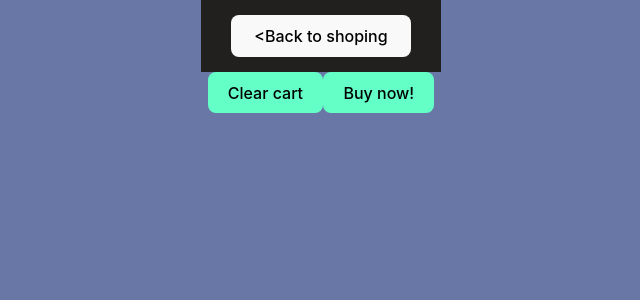
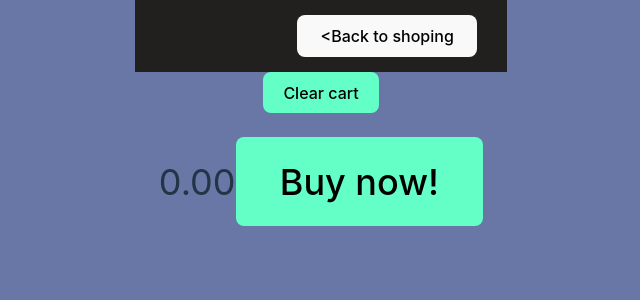
Before and after one commit to ivakhiv99/web_store_demo, a React (Vite) app: page /cart in a window 1280 px wide. Shown: the top 300 px of the page, without its empty margins (319-959 px from the left). Built offline with nearby package versions, Linux system fonts and the light colour scheme.

Commit message:
refactor: routes as enum /feat: cart slice changes & work on organizer middleware

```diff
--- a/src/App.tsx
+++ b/src/App.tsx
@@ -12,13 +12,20 @@ const AppWrapper = styled.div`
   width: 100%;
 `;
 
+export enum RouteNames {
+  products = '/products',
+  product = '/product',
+  cart = '/cart',
+  checkout = '/checkout',
+}
+
 function App() {
   const dispatch = useAppDispatch();
 
   useEffect(() => {
     const storedCartData = localStorage.getItem('cart');
     const userCart = storedCartData ? JSON.parse(storedCartData) : [];
-    dispatch(syncCart(userCart))
+    dispatch(syncCart(userCart));
   }, []);
 
   return (
@@ -27,18 +34,18 @@ function App() {
       <Routes>
         <Route
           path="/"
-          element={<Navigate to="/products" />}
+          element={<Navigate to={RouteNames.products} />}
         />
-        <Route path="/products" element={<Products />} />
-        <Route path="/product/:productId" element={<ProductInfo />} />
-        <Route path="/cart" element={<Cart />} />
-        <Route path="/checkout" element={<Checkout />} />
+        <Route path={RouteNames.products} element={<Products />} />
+        <Route path={`${RouteNames.product}/:productId`} element={<ProductInfo />} />
+        <Route path={RouteNames.cart} element={<Cart />} />
+        <Route path={RouteNames.checkout} element={<Checkout />} />
       </Routes>
     </AppWrapper>
   );
 };
 
-export default App
+export default App;
 
 
 // TODO:
@@ -56,8 +63,6 @@ export default App
 // - calculate price
 // - collect and display checkout info
 
-// Other:
-// Make routes into enums
 
 //TIME LOG:
 
@@ -65,7 +70,6 @@ export default App
 // start 11:45 - end 13:00 = 75
 // start 13:15 - end 14:30 = 65
 // start 15:00 - end 17:15 = 135  = 275
-
 
 // 08.07.2023
 // start 14:30 - end 15:00 = 30
@@ -79,4 +83,7 @@ export default App
 // start 11:30 - end 13:00 = 90
 // start 13:45 - end 14:00 = 15
 // start 14:30 - end 15:15 = 45
-// start 16:30 - end 17:15 = 45
+// start 16:30 - end 17:15 = 45   = 195
+
+// 20.07.2023
+// start 11:30 - end 12:15 = 45
--- a/src/components/AddToCartButton.tsx
+++ b/src/components/AddToCartButton.tsx
@@ -26,7 +26,7 @@ const AddToCartButton:FC<IAddToCartButton> = ({ productId }) => {
         //Ideally here should be POST request to backend to save what user added to his cart
         //I'll just save this info in local storage for demo purposes
         alert(`product with id ${productId} added`);
-        dispatch(addProductToCart(productId));
+        dispatch(addProductToCart({id: productId, quantity: 1}));
     }
 
     return (
--- a/src/components/ItemCard.tsx
+++ b/src/components/ItemCard.tsx
@@ -23,8 +23,6 @@ const ProductDescription = styled.div`
 
 
 
-// interface IProductCart extends Omit<IProduct, 'id'> {}
-
 const ItemCard:FC<IProduct> = ({ id, title, price, image}) => (
     <ProductCart>
       <Image src={image} alt={title} />
--- a/src/components/ItemCounter.tsx
+++ b/src/components/ItemCounter.tsx
@@ -1,6 +1,10 @@
-import React, { useState } from 'react';
+import React, { useEffect, useState } from 'react';
 
-const ItemCounter: React.FC = () => {
+interface IItemCounter {
+  updateCount: (num: number) => void
+}
+
+const ItemCounter: React.FC<IItemCounter> = ({updateCount}) => {
   const [itemsCount, setCount] = useState<number>(1);
 
   const increment = () => {
@@ -13,6 +17,8 @@ const ItemCounter: React.FC = () => {
     }
   };
 
+  useEffect(() => updateCount(itemsCount), [itemsCount]);
+
   return (
     <div>
       <button onClick={increment}>+1</button>
--- a/src/components/ShopingCartItem.tsx
+++ b/src/components/ShopingCartItem.tsx
@@ -1,4 +1,4 @@
-import { FC } from 'react';
+import { FC, useEffect, useState } from 'react';
 import { IProduct } from '../types/Product';
 import { styled } from 'styled-components';
 import Image from './Image';
@@ -41,18 +41,30 @@ const ControlButton = styled.button`
 
 const Count = styled.div``;
 
-// interface IProductCart extends Omit<IProduct, 'id'> {}
+interface IProductCart extends IProduct {
+    updateQuantity: (id: number, count: number) => void;
+}
 
-const ShopingCartItem:FC<IProduct> = ({ id, title, price, image}) => (
+
+const ShopingCartItem:FC<IProductCart> = ({updateQuantity, id, title, price, image}) => {
+    const [count, setCount] = useState<number>(1);
+
+    useEffect(()=>updateQuantity(id, count), [count]);
+
+    const updateCount = (num: number) => setCount(num);
+
+    return (
         <ProductCart>
           <Image src={image} alt={title} />
           <ProductDescription>
               <h3>{title}</h3>
-          <p>{price}</p>
+              <p>{price*count}</p>
               <AddToCartButton productId={id}/>
           </ProductDescription>
-      <ItemCounter/>
+          <ItemCounter updateCount={updateCount}/>
         </ProductCart>
     );
+}
+
 
 export default ShopingCartItem;
--- a/src/components/pages/Cart.tsx
+++ b/src/components/pages/Cart.tsx
@@ -6,6 +6,7 @@ import { IProduct } from '../../types/Product';
 import ShopingCartItem from '../ShopingCartItem';
 import styled from 'styled-components';
 import { Link } from 'react-router-dom';
+import { RouteNames } from '../../App';
 
 const BuyButton = styled.button`
     background-color: #63ffc7;
@@ -15,21 +16,53 @@ const ClearCart = styled.button`
     background-color: #63ffc7;
 `;
 
+const TotalPriceBox = styled.div`
+    flex-direction: row;
+    width: auto;
+    margin-left: auto;
+    padding: 24px;
+    font-size: 36px;
+`;
+
+interface IProductInCart extends IProduct {
+    quantity: number;
+}
+
 const Cart = () => {
-    const [cartItems, setCartItems] = useState<IProduct[]>([]);
+    const [cartItems, setCartItems] = useState<IProductInCart[]>([]);
+    const [totalPrice, setTotalPrice] = useState<number>(0);
 
     const dispatch = useAppDispatch();
     const cartDataFromStore = useAppSelector(state => state.cart);
     const urls = useMemo(() => cartDataFromStore.map((productId) => `/products/${productId}`), [cartDataFromStore]);
-    const {responses, isLoading, error } = useFetchMultiple(urls);
+    const { responses, isLoading, error } = useFetchMultiple(urls);
 
     useEffect(() => {
         if(responses) {
-            setCartItems(responses as IProduct[]);
+            const modifiedResponses = responses.map((responce) => {
+                responce.quantity = 1;
+                return responce;
+            })
+            setCartItems(modifiedResponses as IProductInCart[]);
         }
     }, [responses]);
 
+    useEffect(() => {
+        const newTotalPrice = cartItems.reduce((acc, item) => acc + item.price*item.quantity, 0);
+        setTotalPrice(newTotalPrice);
+    }, [cartItems]);
+
     const handleClearCart = () => dispatch(clearCart());
+
+    const updateQuantity = (id: number, count: number) => {
+        const updatedCart = cartItems.map((item) => {
+          if (item.id === id) {
+            return { ...item, quantity: count };
+          }
+          return item;
+        });
+        setCartItems(updatedCart);
+    };
 
     return (
         <div>
@@ -38,6 +71,7 @@ const Cart = () => {
             </ClearCart>
             {cartItems.map((product) => (
                 <ShopingCartItem
+                    updateQuantity={updateQuantity}
                     key={product.id}
                     id={product.id}
                     title={product.title}
@@ -45,11 +79,14 @@ const Cart = () => {
                     image={product.image}
                 />
             ))}
-            <Link to='/checkout'>
-                <BuyButton>
-                    Buy now!
-                </BuyButton>
-            </Link>
+            <TotalPriceBox>
+                {totalPrice.toFixed(2)}
+                <Link to={RouteNames.checkout}>
+                    <BuyButton>
+                        Buy now!
+                    </BuyButton>
+                </Link>
+            </TotalPriceBox>
 
         </div>
 
--- a/src/components/pages/Products.tsx
+++ b/src/components/pages/Products.tsx
@@ -9,7 +9,6 @@ import { Link } from "react-router-dom";
 const ProductCards = styled.div`
     width: 100%;
     display: flex;
-
 `;
 
 
--- a/src/redux/cartSlice.ts
+++ b/src/redux/cartSlice.ts
@@ -1,14 +1,21 @@
 import { createSlice } from '@reduxjs/toolkit';
 import type { PayloadAction } from '@reduxjs/toolkit';
 
-const initialState: number[] = [];
+interface ICartItem {
+    id: number;
+    quantity: number;
+};
+
+type CartState = ICartItem[];
+
+const initialState: CartState = [];
 
 const cartSlice = createSlice({
     name: 'cart',
     initialState: initialState,
     reducers: {
-        addProductToCart: (state, action: PayloadAction<number>) => [...state, action.payload],
-        removeProductFromCart:  (state, action: PayloadAction<number>) => state.filter(item => item !== action.payload),
+        addProductToCart: (state, action: PayloadAction<ICartItem>) => [...state, action.payload],
+        removeProductFromCart:  (state, action: PayloadAction<ICartItem>) => state.filter(item => item !== action.payload),
         clearCart: () => [],
         syncCart: (_, action) => action.payload,
     }
--- /dev/null
+++ b/src/redux/middlewares.ts
@@ -0,0 +1,43 @@
+import { Middleware } from 'redux';
+import { addProductToCart } from './cartSlice';
+
+
+const localStorageMiddleware:Middleware = store => next => action => {
+    console.log('localStorageMiddleware:', action);
+
+    const storedCartData = localStorage.getItem('cart');
+    const userCart = storedCartData ? JSON.parse(storedCartData) : [];
+    if(action.type === 'cart/addProductToCart') {
+        if(userCart) {
+            localStorage.setItem('cart', JSON.stringify([...userCart, action.payload]))
+        } else {
+            localStorage.setItem('cart', JSON.stringify([action.payload]))
+        }
+    }
+
+    const result = next(action);
+    console.log('New State after localStorageMiddleware:', store.getState());
+    return result;
+};
+
+const rearrangeLocalStorageMiddleware:Middleware = store => next => action => {
+    console.log('rearrangeLocalStorageMiddleware:', action);
+
+    if(action.type == addProductToCart) {
+        console.log('rearrangeLocalStorageMiddleware: action = addProductToCart');
+
+
+        // get all objects from store
+        // sort objects into array of arrays by their's id
+        // map through array and count quantity
+
+
+
+    }
+
+    const result = next(action);
+    console.log('New State after rearrangeLocalStorageMiddleware:', store.getState());
+    return result;
+}
+
+export { localStorageMiddleware, rearrangeLocalStorageMiddleware };
--- a/src/redux/store.ts
+++ b/src/redux/store.ts
@@ -1,32 +1,18 @@
 import { configureStore } from '@reduxjs/toolkit'
 import cartReducer from './cartSlice';
-import { Middleware } from 'redux';
 import { useDispatch, useSelector, TypedUseSelectorHook } from 'react-redux';
-import { addProductToCart, removeProductFromCart, clearCart } from './cartSlice';
+import { localStorageMiddleware, rearrangeLocalStorageMiddleware } from './middlewares';
 
-const localStorageMiddleware:Middleware = store => next => action => {
-    console.log('localStorageMiddleware:', action);
 
-    const storedCartData = localStorage.getItem('cart');
-    const userCart = storedCartData ? JSON.parse(storedCartData) : [];
-    if(action.type === 'cart/addProductToCart') {
-        if(userCart) {
-            localStorage.setItem('cart', JSON.stringify([...userCart, action.payload]))
-        } else {
-            localStorage.setItem('cart', JSON.stringify([action.payload]))
-        }
-    }
-
-    const result = next(action);
-    console.log('New State:', store.getState());
-    return result;
-  };
 
 const store = configureStore({
     reducer: {
         cart: cartReducer,
     },
-    middleware: [localStorageMiddleware]
+    middleware: [
+        localStorageMiddleware,
+        rearrangeLocalStorageMiddleware,
+    ],
 });
 
 
```
Lines whose indentation alone changed are shown as unchanged.
